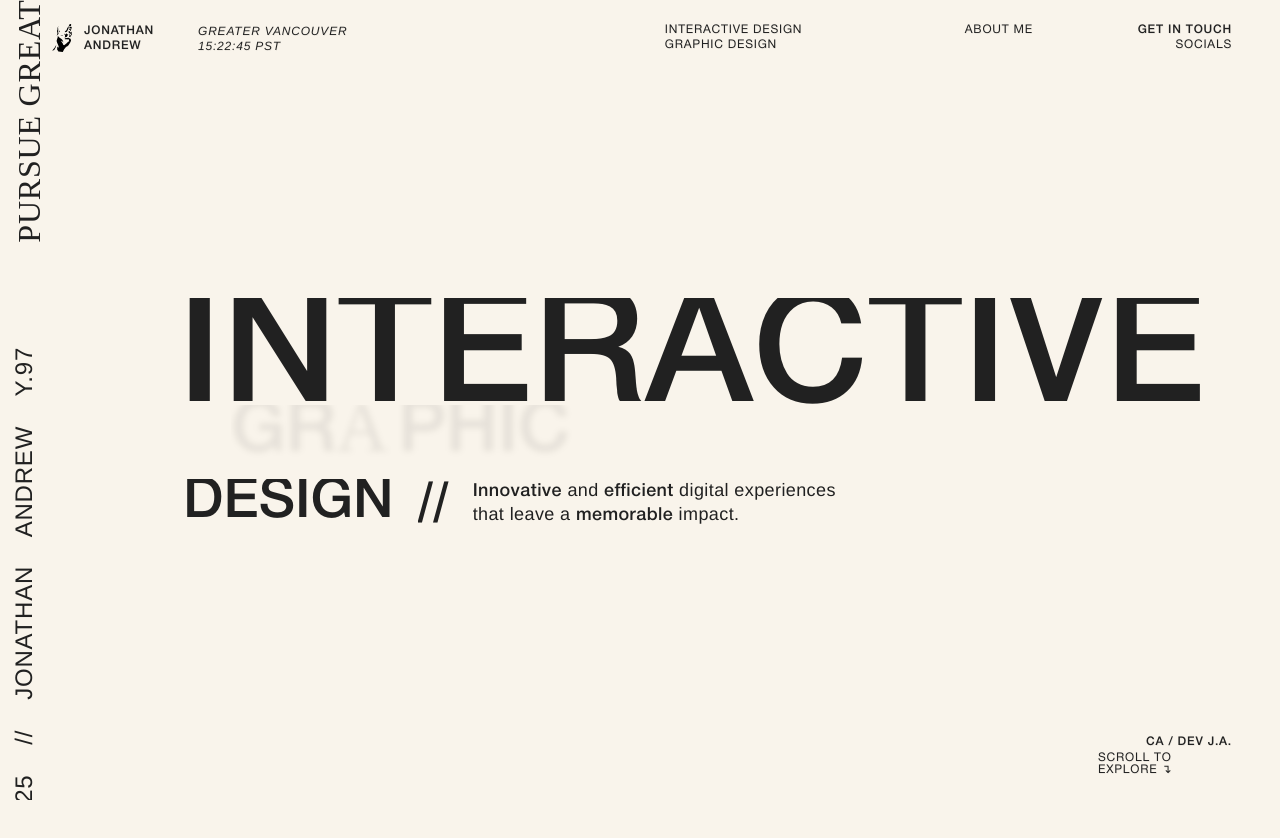
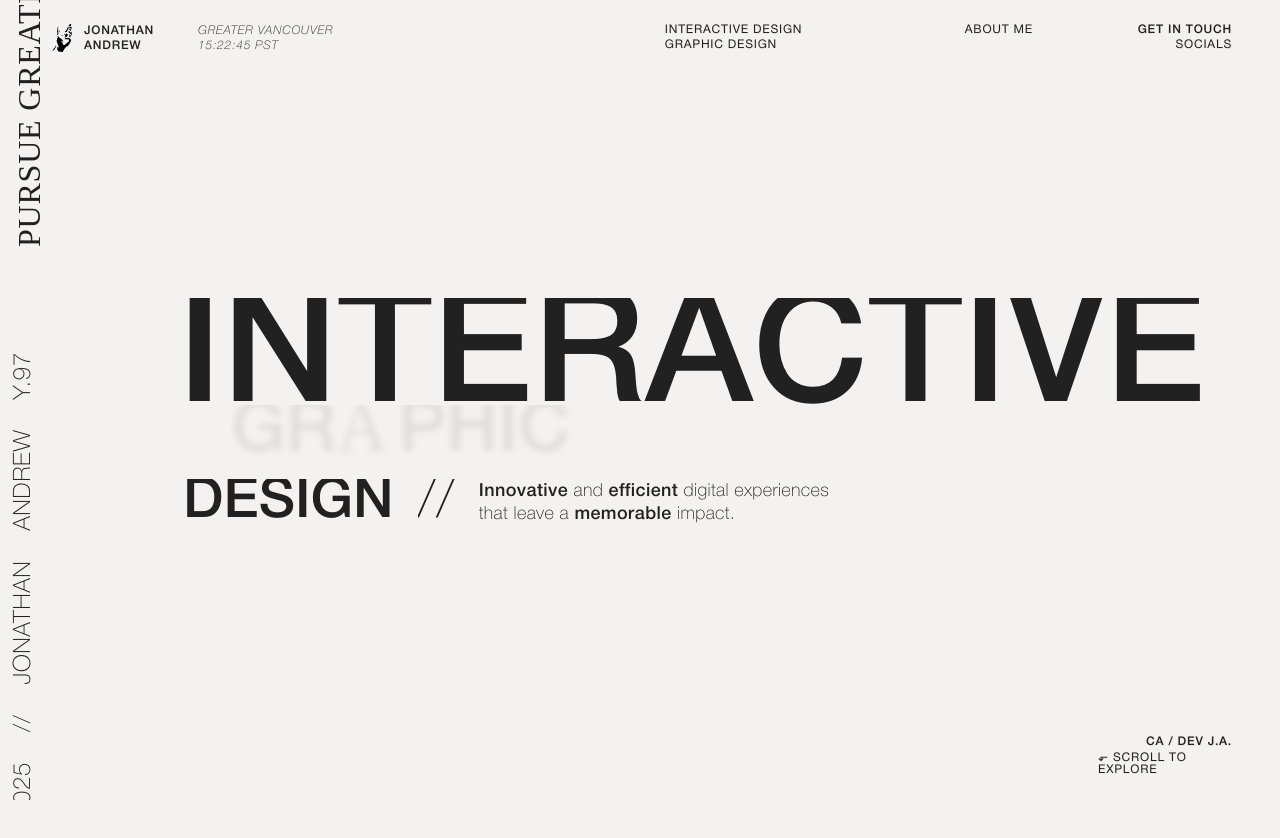
Before and after one commit to jasantiaguel/my-portfolio, a Next.js app: page / in a window 1280 px wide. Shown: the top 838 px of the page. Built offline with nearby package versions, Linux system fonts and the light colour scheme; a web font is replaced by a local one.

Commit message:
lightening bg

```diff
--- a/src/components/Footer.js
+++ b/src/components/Footer.js
@@ -22,7 +22,7 @@ export default function Footer() {
               </AnimationRiseUp>
               <AnimationRiseUp className={styles.footerText} delay={3.4}>
                 <p className="row justify-end">
-                  SCROLL TO EXPLORE ↴
+                  ⬐ SCROLL TO EXPLORE
                 </p>
               </AnimationRiseUp>
             </li>
--- a/src/styles/globals.css
+++ b/src/styles/globals.css
@@ -62,7 +62,7 @@
   font-family: "Helvetica Neue";
   src: url("/public/fonts/Helvetica_Neue/HelveticaNeueThin.otf")
     format("opentype");
-  font-weight: 300;
+  font-weight: 200;
   font-style: normal;
 }
 
@@ -70,12 +70,12 @@
   font-family: "Helvetica Neue";
   src: url("/public/fonts/Helvetica_Neue/HelveticaNeueThinItalic.otf")
     format("opentype");
-  font-weight: 300;
+  font-weight: 200;
   font-style: italic;
 }
 
 :root {
-  --background: #f9f4eb;
+  --background: #f3f2f1;
   --foreground: #212121;
   font-family: "Helvetica Neue", sans-serif;
 }
```
